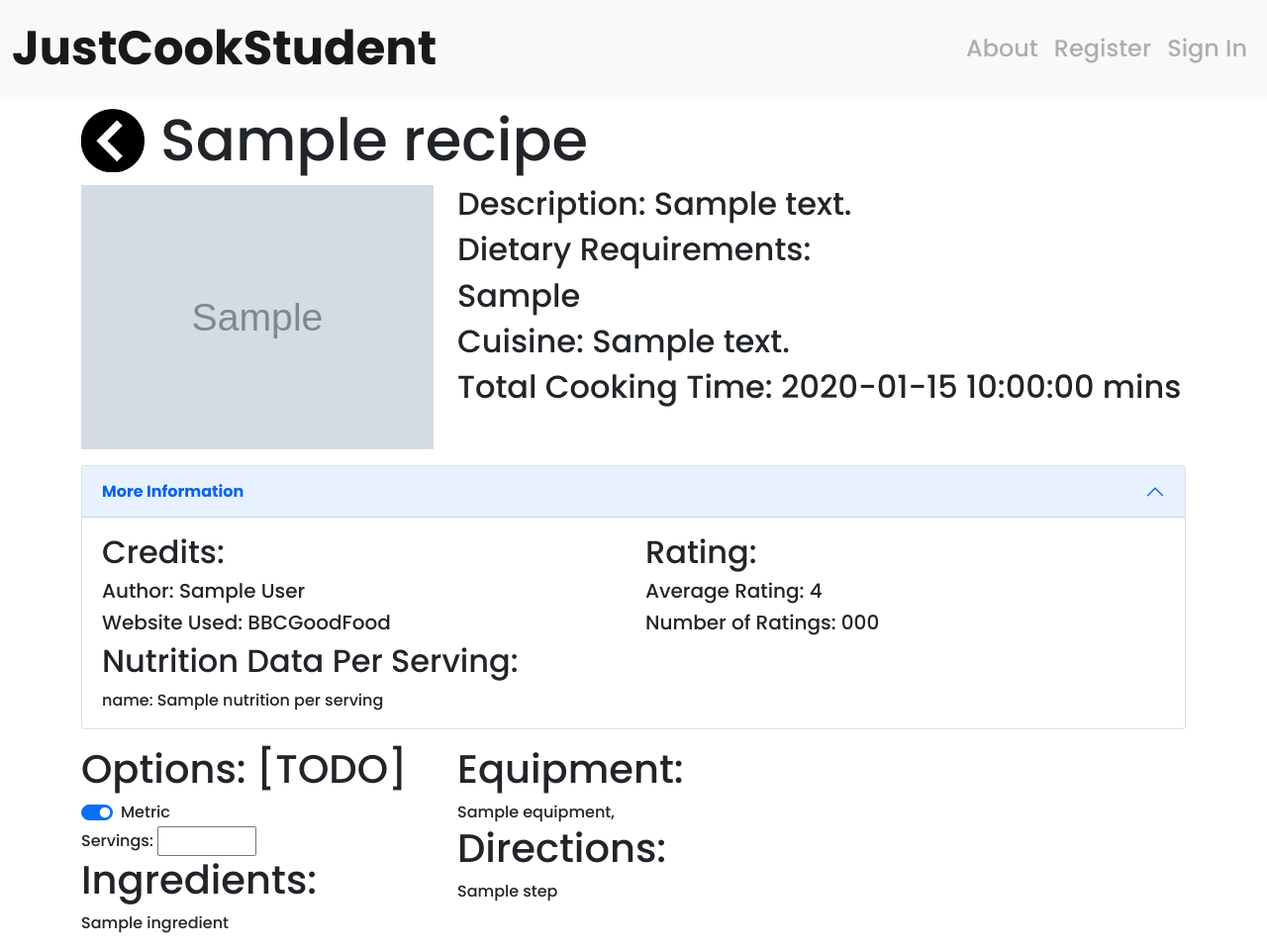
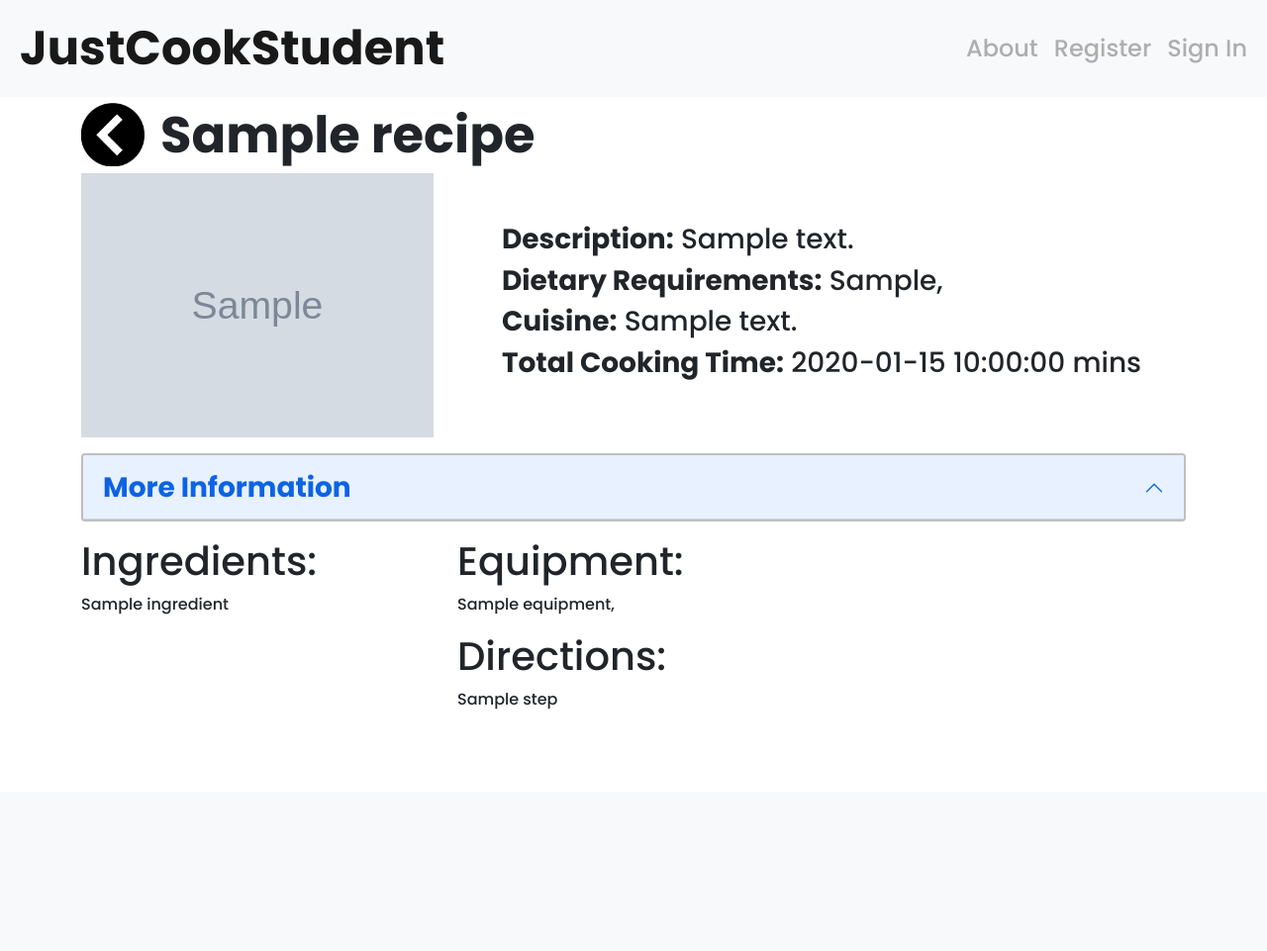
Before and after one commit to JHoweWowe/Honours-Project-Code, a Flask app: template templates/recipe.html in a window 1280 px wide. Shown: the whole page at 99% size. After the commit the page ends 717 px from the top, so only its background shows below. Run offline with Flask 2, Linux system fonts and the light colour scheme; the template is opened without the code that fills it: most values are stand-ins (such as "Sample title", 1, 10 or a date in 2020); grey boxes marked "Sample" are stand-in pictures; some libraries are stand-ins or nearby versions.

Commit message:
Enhance Recipe UI template design

```diff
--- a/static/css/base.css
+++ b/static/css/base.css
@@ -4,6 +4,7 @@ body {
 }
 
 #nav-title {
+    margin-left: 0.5rem;
     font-weight: 700;
     font-size: 1.5rem;
 }
@@ -56,7 +57,8 @@ body {
 
 #block-title {
     margin-left: 1rem;
-    font-size: calc(2.5rem + 1.5vw);
+    font-size: calc(2rem + 1.5vw);
+    font-weight: 700;
 }
 
 #relevant-recipes-row-div {
--- a/static/css/recipe.css
+++ b/static/css/recipe.css
@@ -1,3 +1,36 @@
 #recipeMoreInformationAccordion {
     margin: 16px 0px;
+    border-bottom: 10px;
 }
+#recipe-data-right-div {
+    margin: 16px auto;
+    display: flex;
+    justify-content: center;
+    align-items: center;
+}
+
+#recipe-description-title, #recipe-dietary-requirements-title,
+#recipe-cuisine-title, #recipe-total-cooking-time-title {
+    font-size: 1rem;
+}
+#ingredient-title {
+    margin: 0px auto 4px;
+    line-height: 1.5;
+}
+#directions-div {
+    margin: 16px auto;
+}
+.accordion-item {
+    border: 2px solid rgba(0,0,0,.250) !important;
+}
+
+/** Screens larger than 768px which is default breakpoint **/
+@media screen and (min-width: 768px) {
+    #recipe-description-title, #recipe-dietary-requirements-title,
+    #recipe-cuisine-title, #recipe-total-cooking-time-title, #accordion-more-info-title {
+        font-size: 1.75rem;
+    }
+    #recipe-data-right-div {
+        margin: 0px auto;
+    }
+}
--- a/templates/recipe.html
+++ b/templates/recipe.html
@@ -12,16 +12,20 @@
         <div class="col-md-4">
             <img src="{{ recipe_data.image_url }}" style="width: 100%; height: auto;">
         </div>
-        <div class="col-md-8">
-            <h2>Description: {{ recipe_data.description }}</h2>
-            <h2>Dietary Requirements: </h2>
+        <div class="col-md-8" id="recipe-data-right-div">
+            <div id="recipe-data-right-inner-div">
+                <h2 id="recipe-description-title"><b>Description:</b> <span>{{ recipe_data.description }}</span></h2>
+                <h2 id="recipe-dietary-requirements-title">
+                    <b>Dietary Requirements:</b>
                     {% for dietary_requirement in recipe_data.dietary_requirements %}
-            <h2>{{ dietary_requirement }}</h2>
+                    <span>{{ dietary_requirement }},</span>
                     {% else %}
-            <h2>None</h2>
+                    None
+                </h2>
                 {% endfor %}
-            <h2>Cuisine: {{ recipe_data.cuisine }}</h2>
-            <h2>Total Cooking Time: {{ recipe_data.total_time }} mins</h2>
+                <h2 id="recipe-cuisine-title"><b>Cuisine:</b> {{ recipe_data.cuisine }}</h2>
+                <h2 id="recipe-total-cooking-time-title"><b>Total Cooking Time:</b> {{ recipe_data.total_time }} mins</h2>
+            </div>
         </div>
 
         <div class="col-md-12">
@@ -29,10 +33,10 @@
                 <div class="accordion-item">
                     <h2 class="accordion-header" id="headingOne">
                       <button class="accordion-button" type="button" data-bs-toggle="collapse" data-bs-target="#collapseOne" aria-expanded="true" aria-controls="collapseOne">
-                          <strong>More Information</strong>
+                          <strong id="accordion-more-info-title">More Information</strong>
                       </button>
                     </h2>
-                    <div id="collapseOne" class="accordion-collapse collapse show" aria-labelledby="headingOne" data-bs-parent="#accordionExample">
+                    <div id="collapseOne" class="accordion-collapse collapse" aria-labelledby="headingOne" data-bs-parent="#accordionExample">
                       <div class="row accordion-body">
                           <div class="col-md-6" id="credits-div">
                               <h2>Credits:</h2>
@@ -57,7 +61,7 @@
         </div>
 
         <div class="col-md-4">
-            <div id="options-container">
+            <div id="options-container" style="display: none;"> <!-- Temporarily remove -->
                 <h1>Options: [TODO]</h1>
                 <div class="form-check form-switch">
                     <input class="form-check-input" type="checkbox" value="Metric" id="flexSwitchCheckChecked" checked>
@@ -70,7 +74,7 @@
             </div>
             <h1>Ingredients:</h1>
             {% for ingredient in recipe_data.ingredients %}
-            <p>{{ ingredient }}</p>
+            <p id="ingredient-title">{{ ingredient }}</p>
             {% endfor %}
         </div>
         <div class="col-md-8">
@@ -80,10 +84,12 @@
             {% else %}
             <span>None</span>
             {% endfor %}
+            <div id="directions-div">
                 <h1>Directions:</h1>
                 {% for step in recipe_data.steps %}
                 <p>{{ step }}</p>
                 {% endfor %}
+            </div>
         </div>
     </div>
 </div>
```
Lines whose indentation alone changed are shown as unchanged.
